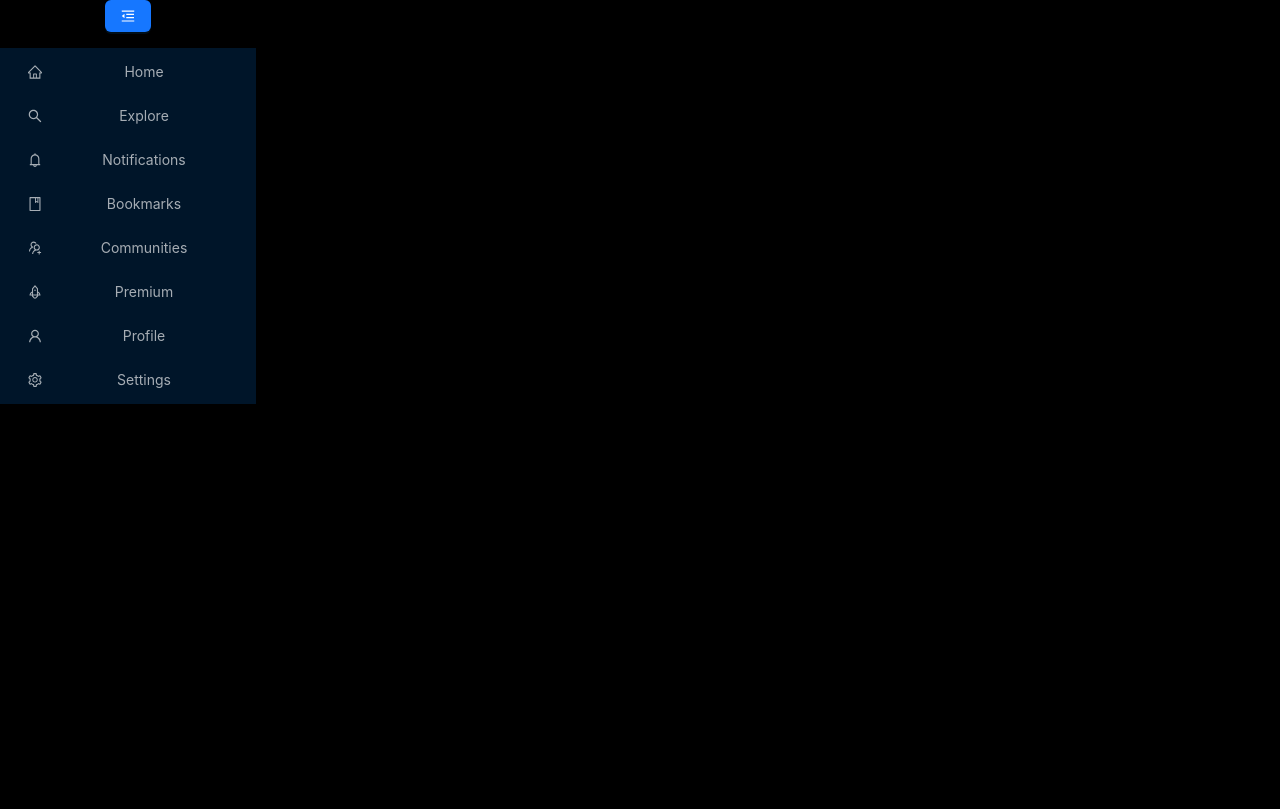
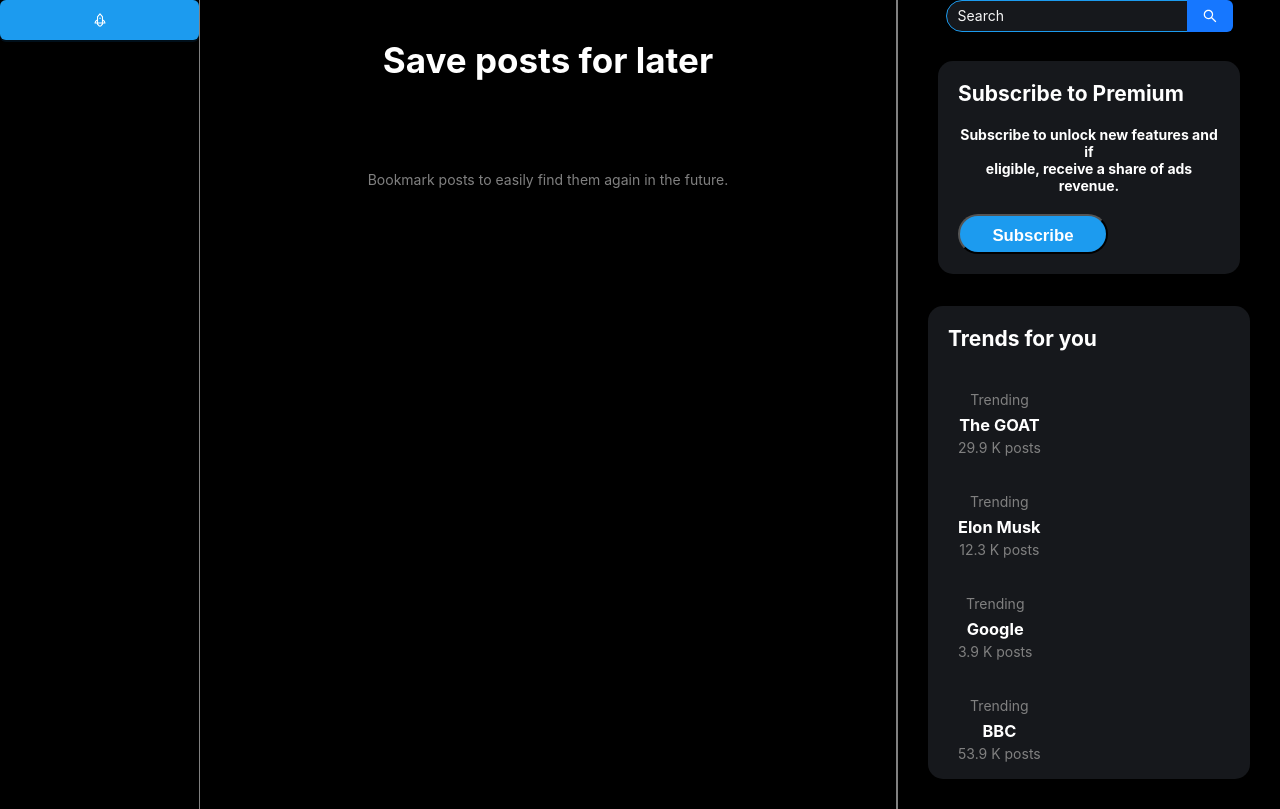
Before and after one commit to MussaShaukenov/KBTU-project, a React (Create React App) app: page / in a window 1280 px wide. Built offline with nearby package versions, Linux system fonts and the light colour scheme.

Commit message:
feat: rebuild design and add bookmark, sidebar

```diff
--- a/package.json
+++ b/package.json
@@ -41,5 +41,8 @@
       "last 1 firefox version",
       "last 1 safari version"
     ]
+  },
+  "devDependencies": {
+    "sass": "^1.69.3"
   }
 }
--- a/src/App.tsx
+++ b/src/App.tsx
@@ -4,7 +4,7 @@ import './App.css';
 import Registration from "./components/Registration/Registration";
 import Login from "./components/Login/Login";
 import MainPage from "./components/MainPage/MainPage";
-import Navbar from "./components/Navbar/Navbar";
+// import Navbar from "./components/Navbar/Navbar";
 function App() {
     return (
         <div className="App">
@@ -12,7 +12,7 @@ function App() {
                 <Routes>
                     <Route path="/register" element={<Registration/>}/>
                     <Route path="/login" element={<Login/>}/>
-                    <Route path="/" element={<Navbar/>}/>
+                    <Route path="/" element={<MainPage/>}/>
                 </Routes>
             </Router>
         </div>
--- /dev/null
+++ b/src/components/Bookmarks/Bookmark.scss
@@ -0,0 +1,15 @@
+.bookmark-container {
+  background: black;
+  color: white;
+  display: flex;
+  justify-content: center;
+  align-items: center;
+  flex-direction: column;
+
+  h1 {
+    font-size: 2.5em;
+  }
+  p {
+    color: gray;
+  }
+}
--- /dev/null
+++ b/src/components/Bookmarks/Bookmark.tsx
@@ -0,0 +1,11 @@
+import React from 'react';
+import "./Bookmark.scss"
+
+const Bookmark: React.FC = () => (
+    <div className="bookmark-container">
+        <div><h1>Save posts for later</h1></div>
+        <div><p>Bookmark posts to easily find them again in the future.</p></div>
+    </div>
+);
+
+export default Bookmark;
--- a/src/components/Login/Login.tsx
+++ b/src/components/Login/Login.tsx
@@ -5,16 +5,6 @@ import {Link} from "react-router-dom";
 
 const onFinish = (values: any) => {
     console.log('Success:', values);
-};
-
-const onFinishFailed = (errorInfo: any) => {
-    console.log('Failed:', errorInfo);
-};
-
-type FieldType = {
-    username?: string;
-    password?: string;
-    remember?: boolean;
 };
 
 function LockOutlined(props: { className: string }) {
--- /dev/null
+++ b/src/components/MainPage/MainPage.scss
@@ -0,0 +1,5 @@
+.ant-space-item {
+  div {
+    max-width: 80wh;
+  }
+}
--- a/src/components/MainPage/MainPage.tsx
+++ b/src/components/MainPage/MainPage.tsx
@@ -1,7 +1,9 @@
 import React from 'react';
 import Navbar from "../Navbar/Navbar";
+import Sidebar from "../Sidebar/Sidebar";
+import Bookmark from "../Bookmarks/Bookmark";
 import { Layout, Space } from 'antd';
-
+import "./MainPage.scss"
 const {
     Header,
         Footer,
@@ -9,37 +11,38 @@ const {
         Content
     } = Layout;
 
-// const headerStyle: React.CSSProperties = {
-//     textAlign: 'center',
-//     color: '#fff',
-//     height: 64,
-//     paddingInline: 50,
-//     lineHeight: '64px',
-//     backgroundColor: '#7dbcea',
-// };
-//
-// const contentStyle: React.CSSProperties = {
-//     textAlign: 'center',
-//     minHeight: 120,
-//     lineHeight: '120px',
-//     color: '#fff',
-//     backgroundColor: '#108ee9',
-// };
-// const footerStyle: React.CSSProperties = {
-//     textAlign: 'center',
-//     color: '#fff',
-//     backgroundColor: '#7dbcea',
-// };
+const headerStyle: React.CSSProperties = {
+    textAlign: 'center',
+    color: '#fff',
+    height: 64,
+    paddingInline: 50,
+    lineHeight: '64px',
+    backgroundColor: '#7dbcea',
+};
+
+const contentStyle: React.CSSProperties = {
+    textAlign: 'center',
+    minHeight: 120,
+    lineHeight: '120px',
+    color: '#fff',
+    backgroundColor: 'black',
+};
+const footerStyle: React.CSSProperties = {
+    textAlign: 'center',
+    color: '#fff',
+    backgroundColor: '#7dbcea',
+};
 
 const MainPage: React.FC = () => (
-    <Space direction="vertical" style={{width: '100%'}} size={[0, 48]}>
+    <Space direction="vertical" style={{width: '100%'}} size={[12, 48]}>
         <Layout>
             <Sider><Navbar /></Sider>
             <Layout>
-                <Header>Header</Header>
-                <Content>Content</Content>
-                <Footer>Footer</Footer>
+                {/*<Header style={headerStyle}>Header</Header>*/}
+                <Content style={contentStyle}><Bookmark /></Content>
+                {/*<Footer style={footerStyle}>Footer</Footer>*/}
             </Layout>
+            <Sidebar/>
         </Layout>
     </Space>
 );
--- /dev/null
+++ b/src/components/Navbar/Navbar.scss
@@ -0,0 +1,18 @@
+html, body {
+  height: 100%;
+  margin: 0;
+}
+
+.full-height-navbar {
+  min-width: 25wh;
+  max-width: 25wh;
+  height: 100%;
+  display: flex;
+  flex-direction: column;
+  background: black;
+  border-right: 1px solid gray;
+
+  ui:hover {
+    background: #1c9bef;
+  }
+}
--- a/src/components/Navbar/Navbar.tsx
+++ b/src/components/Navbar/Navbar.tsx
@@ -1,4 +1,5 @@
 import React, {useState} from 'react';
+import "./Navbar.scss"
 import {
     MenuFoldOutlined,
     MenuUnfoldOutlined,
@@ -52,15 +53,24 @@ const Navbar: React.FC = () => {
     };
 
     return (
-        <div style={{width: 256}}>
-            <Button type="primary" onClick={toggleCollapsed} style={{marginBottom: 16}}>
-                {collapsed ? <MenuUnfoldOutlined/> : <MenuFoldOutlined/>}
+        <div className="full-height-navbar">
+            <Button type="primary" onClick={toggleCollapsed} style={{
+                marginBottom: 16,
+                background: "#1c9bef",
+                height: "5vh",
+            }}>
+                {collapsed ? <RocketOutlined/> : <RocketOutlined/>}
             </Button>
             <Menu
                 defaultSelectedKeys={['1']}
                 defaultOpenKeys={['sub1']}
+                style={{
+                    fontSize: 20,
+                    backgroundColor: "black",
+                    color: "white",
+                }}
+
                 mode="inline"
-                theme="dark"
                 inlineCollapsed={collapsed}
                 items={items}
             />
--- a/src/components/Registration/Registration.tsx
+++ b/src/components/Registration/Registration.tsx
@@ -1,8 +1,7 @@
-import React, {useState} from 'react';
+import React from 'react';
 import './Registration.css';
 import {
     Button,
-    Flex,
     Form,
     Input,
     Select
@@ -10,14 +9,8 @@ import {
 import {Link as RouterLink} from "react-router-dom";
 import {Space, Typography} from 'antd';
 
-const {Text, Link, Title} = Typography;
+const {Text, Title} = Typography;
 const {Option} = Select;
-
-interface DataNodeType {
-    value: string;
-    label: string;
-    children?: DataNodeType[];
-}
 
 const formItemLayout = {
     labelCol: {
@@ -27,19 +20,6 @@ const formItemLayout = {
     wrapperCol: {
         xs: {span: 24},
         sm: {span: 16},
-    },
-};
-
-const tailFormItemLayout = {
-    wrapperCol: {
-        xs: {
-            span: 24,
-            offset: 0,
-        },
-        sm: {
-            span: 16,
-            offset: 8,
-        },
     },
 };
 
@@ -54,9 +34,6 @@ const Registration: React.FC = () => {
     );
 
     const [form] = Form.useForm();
-    const onFinish = (values: any) => {
-        console.log('Received values of form: ', values);
-    };
     function UserOutlined(props: { className: string }) {
         return null;
     }
--- /dev/null
+++ b/src/components/Sidebar/Sidebar.scss
@@ -0,0 +1,83 @@
+$gray: #16181C;
+$blue: #1c9bef;
+
+.full-height-sidebar {
+  min-width: 25vw;
+  max-width: 30vw;
+  border-left: 2px solid gray;
+  background: black;
+  padding-left: 2wh;
+  span {
+
+    width: inherit;
+    height: 1.5em;
+    input {
+      background: $gray;
+      border: 1px solid $blue;
+      color: $blue;
+      border-radius: 25px;
+      max-height: 5vh;
+    }
+    input::placeholder {
+      color: whitesmoke;
+    }
+  }
+  div {
+    padding: 10px;
+  }
+  .subscribe-ad {
+    width: 100%;
+    padding: 10px;
+
+    .inner-container {
+      background: $gray;
+      border-radius: 15px;
+      display: inline-flex;
+      flex-direction: column;
+      align-items: flex-start;
+
+      div {
+        button {
+          background: $blue;
+          max-height: 5vh;
+          padding: 10px;
+          width: 150px;
+          border-radius: 25px;
+          font-size: 1.2em;
+          color: white;
+          font-weight: 700;
+        }
+      }
+    }
+  }
+  .trends {
+    background: $gray;
+    border-radius: 15px;
+    display: flex;
+    flex-direction: column;
+    align-items: flex-start;
+
+    .trend-container {
+      box-sizing: border-box;
+      margin-top: 10px;
+      display: inline-flex;
+      flex-direction: column;
+      align-items: flex-start;
+
+      div {
+        height: 3vh;
+        width: 100%; /* Ensure children have the same width as parent */
+      }
+
+
+      p {
+        color: gray;
+        font-size: 1em;
+      }
+    }
+    .trend-container:hover {
+      background: rgba(5, 2, 2, 0.2);
+    }
+  }
+
+}
--- /dev/null
+++ b/src/components/Sidebar/Sidebar.tsx
@@ -0,0 +1,58 @@
+import React, {useState} from 'react';
+import {Button, Input, Space} from 'antd';
+import { MoreOutlined } from '@ant-design/icons';
+import {SearchProps} from "antd/lib/input";
+import "./Sidebar.scss"
+import {SizeType} from "antd/lib/config-provider/SizeContext";
+
+const {Search} = Input;
+const onSearch: SearchProps['onSearch'] = (value, _e, info) => console.log(info?.source, value);
+
+const Sidebar: React.FC = () => {
+    const [size, setSize] = useState<SizeType>('large');
+
+    return (
+        <div className="full-height-sidebar">
+            <Search placeholder="Search" onSearch={onSearch} enterButton/>
+            <div>
+                <Space direction="vertical" size={2}>
+                    <div className="subscribe-ad">
+                        <div className="inner-container">
+                            <div><h2>Subscribe to Premium</h2></div>
+                            <div><h4>Subscribe to unlock new features and if <br/> eligible, receive a share of ads
+                                revenue.</h4></div>
+                            <div>
+                                <button type="submit">Subscribe</button>
+                            </div>
+                        </div>
+                    </div>
+                    <div className="trends">
+                        <div><h2>Trends for you</h2></div>
+                        <div className="trend-container">
+                            <div><p>Trending</p></div>
+                            <div><h3>The GOAT</h3></div>
+                            <div><p>29.9 K posts</p></div>
+                        </div>
+                        <div className="trend-container">
+                            <div><p>Trending </p></div>
+                            <div><h3>Elon Musk</h3></div>
+                            <div><p>12.3 K posts</p></div>
+                        </div>
+                        <div className="trend-container">
+                            <div><p>Trending</p></div>
+                            <div><h3>Google</h3></div>
+                            <div><p>3.9 K posts</p></div>
+                        </div>
+                        <div className="trend-container">
+                            <div><p>Trending</p></div>
+                            <div><h3>BBC</h3></div>
+                            <div><p>53.9 K posts</p></div>
+                        </div>
+                    </div>
+                </Space>
+            </div>
+        </div>
+    );
+};
+
+export default Sidebar;
```
Also changed, not shown: 1 other file (tests, documents, lock files or other folders).
